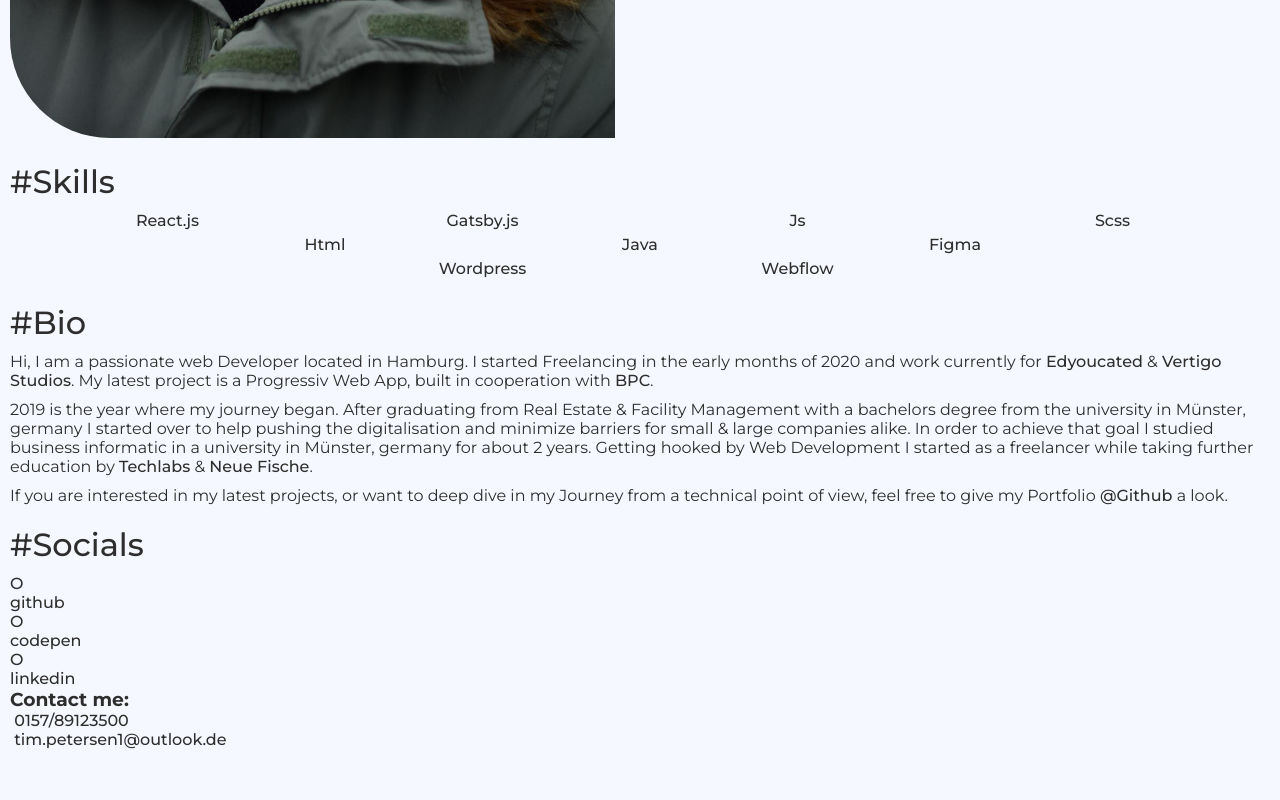
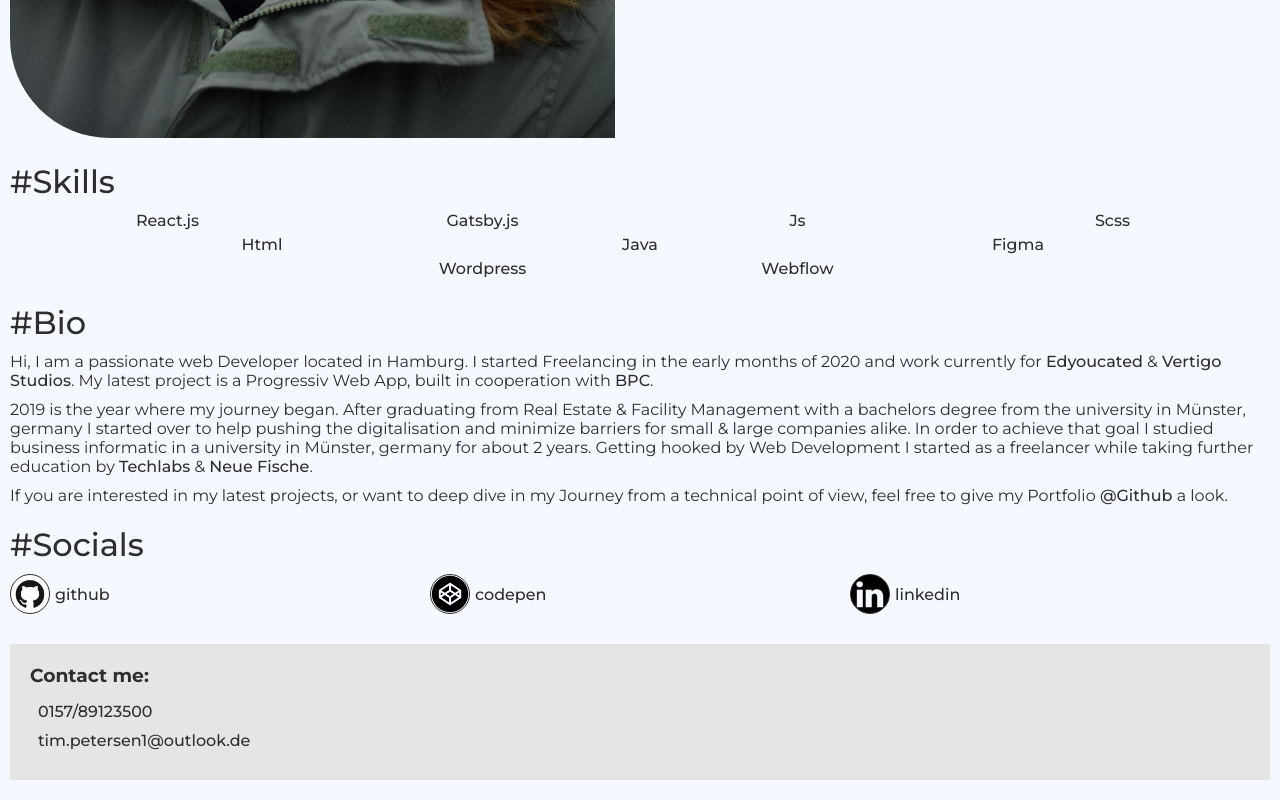
Before and after one commit to Tim-Pet/personal-website, a plain HTML site: page index.html in a window 1280 px wide. Shown: the part 843-1643 px from the top of the page. Before the commit the page ends 1612 px from the top, so only its background shows below. Drawn offline with Linux system fonts and the light colour scheme.

Commit message:
Add socials-section

```diff
--- a/index.html
+++ b/index.html
@@ -7,6 +7,8 @@
     <meta name="viewport" content="width=device-width, initial-scale=1.0">
     <title>TP | personal-website</title>
     <link rel="stylesheet" href="styles/styles.css">
+    <link href='https://css.gg/phone.css' rel='stylesheet'>
+    <link href='https://css.gg/mail-open.css' rel='stylesheet'>
 </head>
 
 <body>
@@ -64,29 +66,29 @@
 
     <section class="container" id="socials">
         <h2>#Socials</h2>
-        <div>
+        <div class="socials-container">
             <a href="">
-                <div>O</div>
+                <div class="logo git-logo"></div>
                 <span>github</span>
             </a>
             <a href="">
-                <div>O</div>
+                <div class="logo codepen-logo"></div>
                 <span>codepen</span>
             </a>
             <a href="">
-                <div>O</div>
+                <div class="logo linkedin-logo"></div>
                 <span>linkedin</span>
             </a>
         </div>
 
-        <div>
+        <div class="contact-container">
             <h3>Contact me:</h3>
-            <div>
-                <img src="" alt="">
+            <div class="contact-entry">
+                <i class="gg-phone"></i>
                 <a href="tel:+4915789123500">0157/89123500</a>
             </div>
-            <div>
-                <img src="" alt="">
+            <div class="contact-entry">
+                <i class="gg-mail-open"></i>
                 <a href="mailto:tim.petersen1@outlook.de">tim.petersen1@outlook.de</a>
             </div>
         </div>
--- a/styles/styles.css
+++ b/styles/styles.css
@@ -2,8 +2,9 @@
 
 :root {
     --primary: #2E2E2E;
-    --secondary: rgb(143, 143, 143);
+    --secondary: #E5E5E5;
     --bg: #F6F8FF;
+    --hover: #A8BBFF;
 }
 
 /* =================
@@ -38,7 +39,7 @@
 }
 
 a:hover {
-    color: var(--secondary)
+    color: var(--hover)
 }
 
 h1 {
@@ -125,7 +126,7 @@
     width: 100%;
 }
 .second-layer {
-    width: 75%;
+    width: 90%;
 }
 .third-layer {
     width: 50%;
@@ -149,3 +150,63 @@
 .bio-section p {
     margin-bottom: 10px;
 }
+
+/* Socials section */
+.socials-container {
+    display: flex;
+}
+
+.socials-container a{
+    width: 33.333%;
+    display: flex;
+    align-items: center;
+}
+
+
+
+.logo {
+    border-radius: 50%;
+    width: 40px;
+    height: 40px;
+    border: solid 1px var(--primary);
+    display: inline-block;
+    margin-right: 5px;
+    background-size: cover;
+}
+
+.git-logo {
+    background-image: url("../assets/images/git.png");
+}
+.codepen-logo {
+    background-image: url("../assets/images/codepen.png");
+}
+.linkedin-logo {
+    background-image: url("../assets/images/linkedin.png");
+}
+
+.contact-container {
+    margin-top: 30px;
+    padding: 20px 20px;
+    background: var(--secondary);
+}
+
+.contact-container h3{
+    margin-bottom: 15px;
+}
+
+.contact-container div {
+    margin-bottom: 10px;
+}
+
+.contact-entry {
+    display: flex;
+    align-items: center;
+}
+
+.contact-entry i {
+    margin-right: 8px;
+}
+
+.contact-entry:hover i {
+    color: var(--hover);
+}
```
